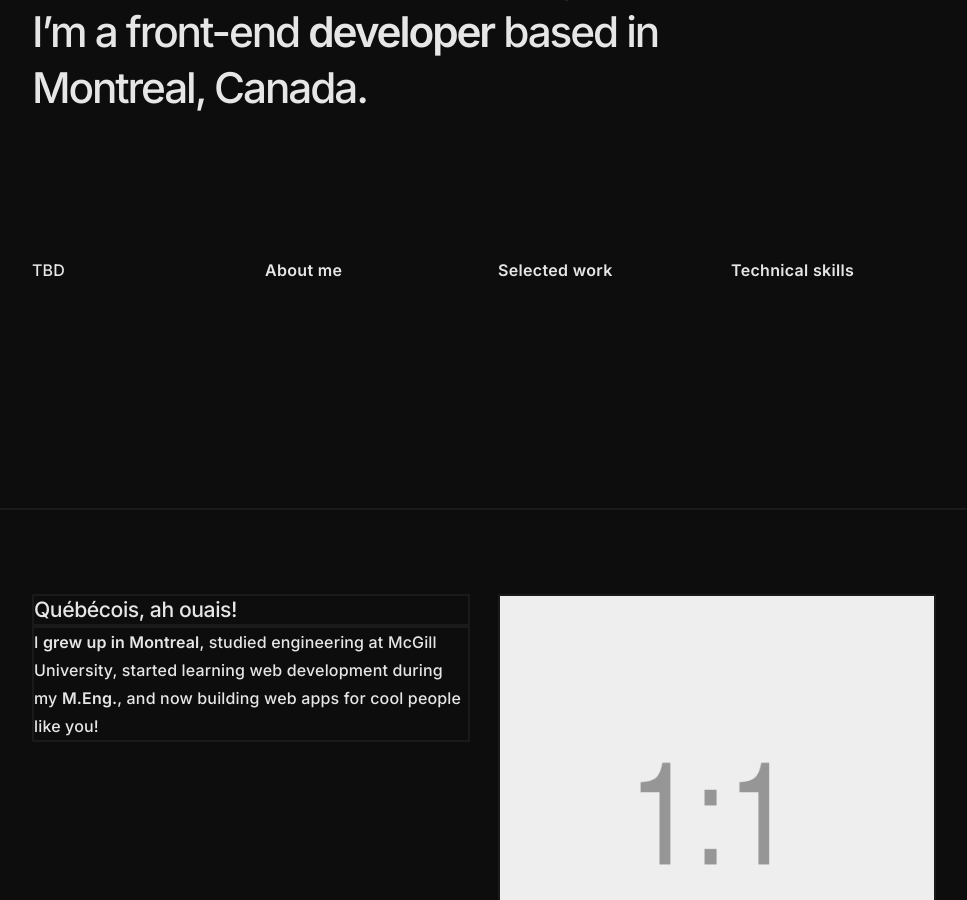
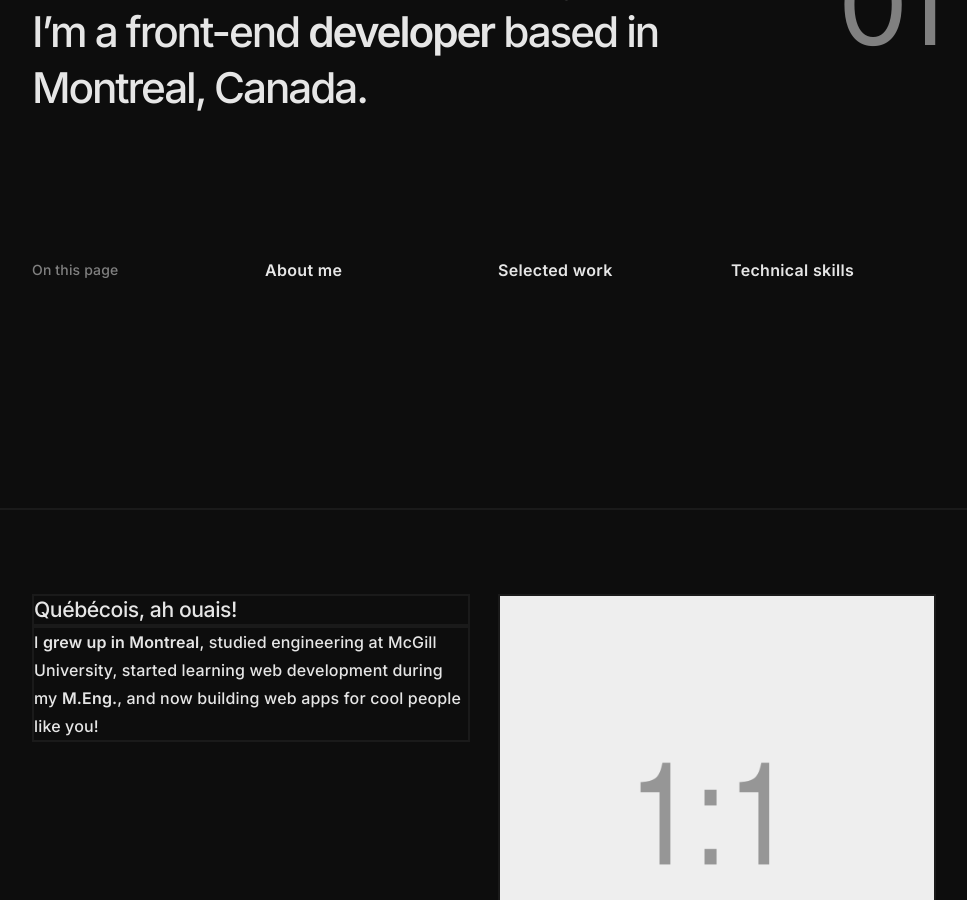
Before and after one commit to jingtianfeng/jtfeng-personal-1, a Jekyll site: the page built from index.html, in a window 1280 px wide and 900 px high, scrolled down 354 px. Shown: the whole window, without its empty margins (156-1123 px from the left). Built offline with Jekyll 4.4.1, drawn with Linux system fonts in a browser that asks for light colours.

Commit message:
Update index: style decorations

```diff
--- a/index.html
+++ b/index.html
@@ -15,13 +15,15 @@
                 </h1>
             </div>
             <div class="col-1">
-                <div class="text-end">01</div>
+                <div class="text-end text-muted display-3 letter-spacing-n8">
+                    01
+                </div>
             </div>
         </div>
         <div class="row gy-4 mt-5 mt-md-6 mt-lg-7">
             <div class="col-4 col-md-1">
-                <div class="">
-                    TBD
+                <div class="text-muted small lh-lg">
+                    On this page
                 </div>
             </div>
             <div class="col-4 col-md-1">
```
